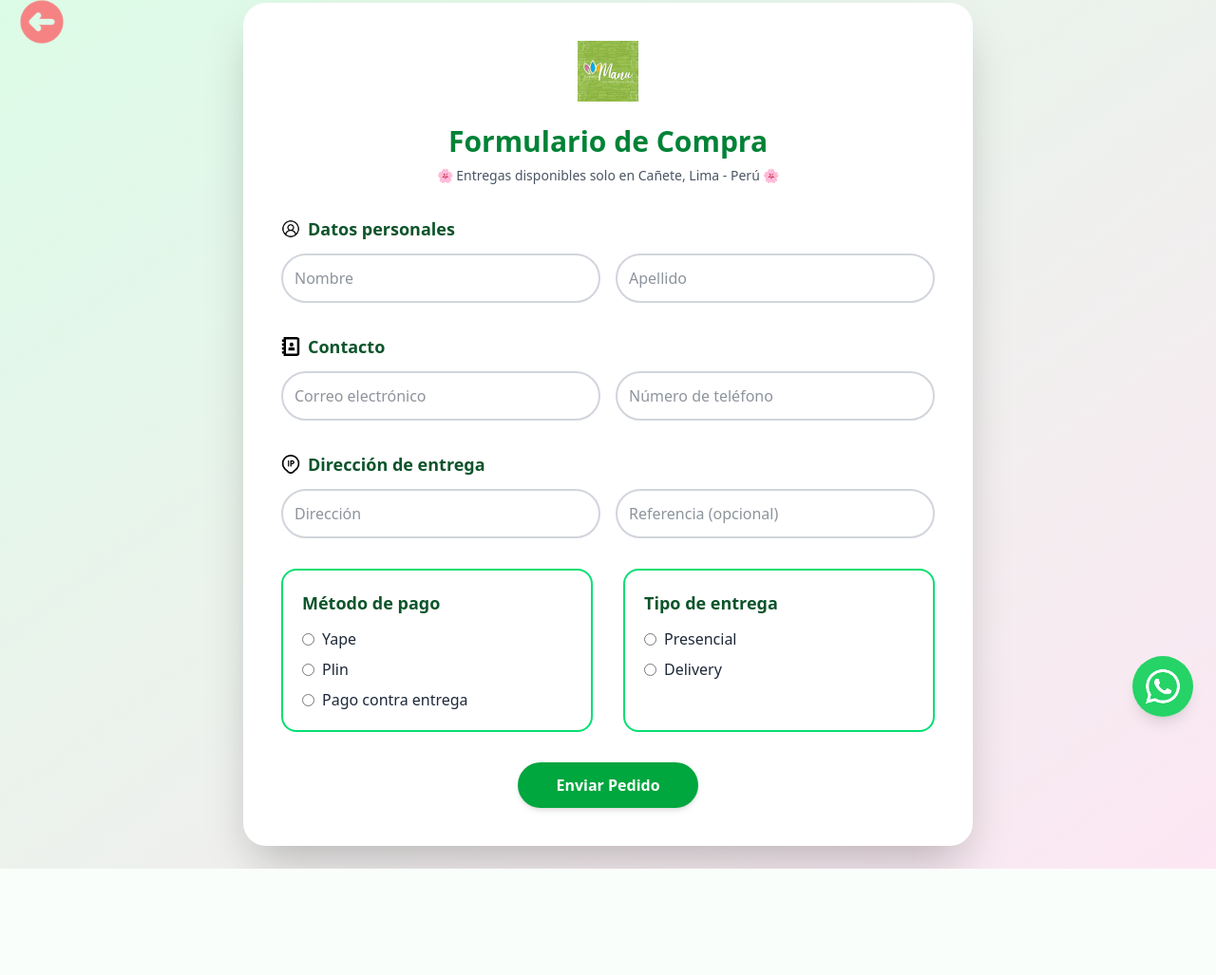
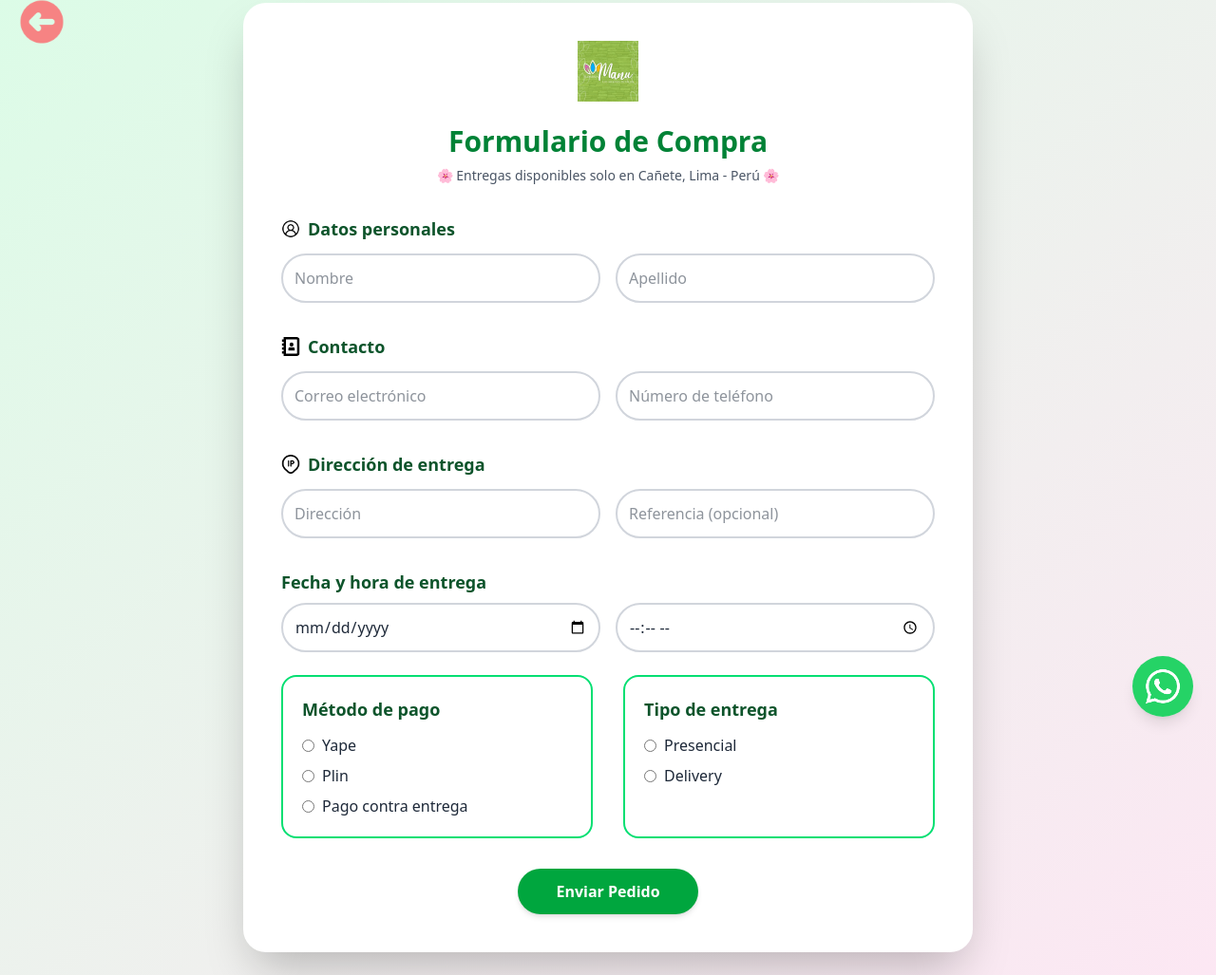
Before and after one commit to Axel-Huapaya/paginawebloa, a Flask app: page /formulario_compra in a window 1280 px wide. Shown: the part 21-1048 px from the top of the page at 95% size. Before the commit the page ends 936 px from the top, so only its background shows below. Run offline with Flask 3, Linux system fonts and the light colour scheme; style sheets or scripts are compiled from the project's sources; some libraries are stand-ins or nearby versions.

Commit message:
perf(formulario_compra):Actualizando el app.py y el js para que acepte fechas futuras y no pasadas

```diff
--- a/app.py
+++ b/app.py
@@ -195,13 +195,16 @@ def formulario_compra():
         referencia = request.form['referencia']
         pago = request.form['pago']
         entrega = request.form['entrega']
+        fecha_entrega = request.form['fecha_entrega']
+        hora_entrega = request.form['hora_entrega']
 
         cur = mysql.connection.cursor()
         try:
             cur.execute("""
-                INSERT INTO compras (nombre, apellido, correo, telefono, direccion, referencia, pago, entrega)
-                VALUES (%s, %s, %s, %s, %s, %s, %s, %s)
-            """, (nombre, apellido, correo, telefono, direccion, referencia, pago, entrega))
+                INSERT INTO compras
+                (nombre, apellido, correo, telefono, direccion, referencia, pago, entrega, fecha_entrega, hora_entrega)
+                VALUES (%s, %s, %s, %s, %s, %s, %s, %s, %s, %s)
+            """, (nombre, apellido, correo, telefono, direccion, referencia, pago, entrega, fecha_entrega, hora_entrega))
             mysql.connection.commit()
             flash('✅ Pedido enviado correctamente.', 'success')
         except Exception as e:
@@ -213,6 +216,7 @@ def formulario_compra():
         return redirect('/formulario_compra')
 
     return render_template('formulario_compra.html')
+
 
 
 #formulario cotizacion
--- a/static/js/final_compra.js
+++ b/static/js/final_compra.js
@@ -1,11 +1,23 @@
-document.addEventListener('DOMContentLoaded', () => {
-    const overlay = document.getElementById('success-overlay');
+document.addEventListener("DOMContentLoaded", () => {
+  // ✅ Mostrar animación de éxito y redirigir
+  const overlay = document.getElementById("success-overlay");
   if (overlay) {
-        overlay.classList.remove('hidden');
-        overlay.classList.add('animate-fade-in');
+    overlay.classList.remove("hidden");
+    overlay.classList.add("animate-fade-in");
+
     // Redirigir después de 2.5 segundos
     setTimeout(() => {
       window.location.href = "/";
     }, 2500);
   }
+
+  // ✅ Establecer fecha mínima (hoy) para entrega
+  const fechaInput = document.getElementById("fecha_entrega");
+  if (fechaInput) {
+    const hoy = new Date();
+    const año = hoy.getFullYear();
+    const mes = String(hoy.getMonth() + 1).padStart(2, "0");
+    const dia = String(hoy.getDate()).padStart(2, "0");
+    fechaInput.min = `${año}-${mes}-${dia}`;
+  }
 });
--- a/templates/formulario_compra.html
+++ b/templates/formulario_compra.html
@@ -11,7 +11,8 @@
   <link href="{{ url_for('static', filename='css/final_compra.css') }}" rel="stylesheet" />
 </head>
 
-<body class="bg-gradient-to-br from-green-100 to-pink-100 min-h-screen flex items-center justify-center p-6 transition-colors duration-500">
+<body
+  class="bg-gradient-to-br from-green-100 to-pink-100 min-h-screen flex items-center justify-center p-6 transition-colors duration-500">
 
   <!-- BOTÓN REGRESAR -->
   <div class="boton-regresar">
@@ -21,17 +22,20 @@
   </div>
 
   <!-- CONTENEDOR PRINCIPAL -->
-  <div class="bg-white dark:bg-gray-800 rounded-3xl shadow-2xl p-10 w-full max-w-3xl mx-auto transition-colors duration-500">
+  <div
+    class="bg-white dark:bg-gray-800 rounded-3xl shadow-2xl p-10 w-full max-w-3xl mx-auto transition-colors duration-500">
 
     <!-- LOGO -->
     <div class="flex justify-center mb-6">
-      <img src="{{ url_for('static', filename='image/logos/logo_empresa.png') }}" alt="Logo Florería Manu" class="h-16" />
+      <img src="{{ url_for('static', filename='image/logos/logo_empresa.png') }}" alt="Logo Florería Manu"
+        class="h-16" />
     </div>
 
     <!-- TÍTULO -->
     <div class="text-center mb-8">
       <h1 class="text-3xl font-extrabold text-green-700 dark:text-green-400">Formulario de Compra</h1>
-      <p class="text-sm text-gray-600 dark:text-gray-300 mt-2">🌸 Entregas disponibles solo en Cañete, Lima - Perú 🌸</p>
+      <p class="text-sm text-gray-600 dark:text-gray-300 mt-2">🌸 Entregas disponibles solo en Cañete, Lima - Perú 🌸
+      </p>
     </div>
 
     <!-- FORMULARIO -->
@@ -39,7 +43,8 @@
       <!-- DATOS -->
       <div>
         <h2 class="font-semibold text-lg text-green-900 dark:text-green-400 mb-3 flex items-center gap-2">
-          <img src="{{ url_for('static', filename='image/logos/perfil.png') }}" class="h-5 w-5 auto-invert" alt=""> Datos personales
+          <img src="{{ url_for('static', filename='image/logos/perfil.png') }}" class="h-5 w-5 auto-invert" alt="">
+          Datos personales
         </h2>
         <div class="grid grid-cols-1 md:grid-cols-2 gap-4">
           <input type="text" name="nombre" placeholder="Nombre" required
@@ -52,15 +57,16 @@
       <!-- CONTACTO -->
       <div>
         <h2 class="font-semibold text-lg text-green-900 dark:text-green-400 mb-3 flex items-center gap-2">
-          <img src="{{ url_for('static', filename='image/logos/contacto.png') }}" class="h-5 w-5 auto-invert" alt=""> Contacto
+          <img src="{{ url_for('static', filename='image/logos/contacto.png') }}" class="h-5 w-5 auto-invert" alt="">
+          Contacto
         </h2>
         <div class="grid grid-cols-1 md:grid-cols-2 gap-4">
           <input type="email" name="correo" placeholder="Correo electrónico" required
             class="border-2 border-gray-300 rounded-full p-3 w-full focus:ring-2 focus:ring-green-600 bg-transparent">
 
           <!-- TELÉFONO con validación 9 dígitos -->
-          <input type="tel" name="telefono" placeholder="Número de teléfono" required
-            maxlength="9" pattern="[0-9]{9}" title="Debe contener exactamente 9 dígitos"
+          <input type="tel" name="telefono" placeholder="Número de teléfono" required maxlength="9" pattern="[0-9]{9}"
+            title="Debe contener exactamente 9 dígitos"
             class="border-2 border-gray-300 rounded-full p-3 w-full focus:ring-2 focus:ring-green-600 bg-transparent">
         </div>
       </div>
@@ -68,7 +74,8 @@
       <!-- DIRECCIÓN -->
       <div>
         <h2 class="font-semibold text-lg text-green-900 dark:text-green-400 mb-3 flex items-center gap-2">
-          <img src="{{ url_for('static', filename='image/logos/dirección.png') }}" class="h-5 w-5 auto-invert" alt=""> Dirección de entrega
+          <img src="{{ url_for('static', filename='image/logos/dirección.png') }}" class="h-5 w-5 auto-invert" alt="">
+          Dirección de entrega
         </h2>
         <div class="grid grid-cols-1 md:grid-cols-2 gap-4">
           <input type="text" name="direccion" placeholder="Dirección" required
@@ -78,19 +85,37 @@
         </div>
       </div>
 
+      <!-- FECHA Y HORA DE ENTREGA -->
+      <div class="mb-6">
+        <h2 class="font-semibold text-lg text-green-900 mb-2">Fecha y hora de entrega</h2>
+        <div class="grid grid-cols-2 gap-4">
+          <input type="date" name="fecha_entrega" id="fecha_entrega"
+            class="border-2 border-gray-300 rounded-full p-3 w-full focus:ring-2 focus:ring-green-600 bg-transparent"
+            required>
+          <input type="time" name="hora_entrega" id="hora_entrega"
+            class="border-2 border-gray-300 rounded-full p-3 w-full focus:ring-2 focus:ring-green-600 bg-transparent"
+            required>
+        </div>
+      </div>
+
       <!-- MÉTODO DE PAGO Y ENTREGA -->
       <div class="grid grid-cols-1 md:grid-cols-2 gap-8">
         <div class="border-2 border-green-400 dark:border-green-600 rounded-2xl p-5">
           <h2 class="font-semibold text-lg text-green-900 dark:text-green-400 mb-3">Método de pago</h2>
-          <label class="flex items-center mb-2"><input type="radio" name="pago" value="Yape" class="mr-2 accent-pink-500" required> Yape</label>
-          <label class="flex items-center mb-2"><input type="radio" name="pago" value="Plin" class="mr-2 accent-pink-500"> Plin</label>
-          <label class="flex items-center"><input type="radio" name="pago" value="Pago contra entrega" class="mr-2 accent-pink-500"> Pago contra entrega</label>
+          <label class="flex items-center mb-2"><input type="radio" name="pago" value="Yape"
+              class="mr-2 accent-pink-500" required> Yape</label>
+          <label class="flex items-center mb-2"><input type="radio" name="pago" value="Plin"
+              class="mr-2 accent-pink-500"> Plin</label>
+          <label class="flex items-center"><input type="radio" name="pago" value="Pago contra entrega"
+              class="mr-2 accent-pink-500"> Pago contra entrega</label>
         </div>
 
         <div class="border-2 border-green-400 dark:border-green-600 rounded-2xl p-5">
           <h2 class="font-semibold text-lg text-green-900 dark:text-green-400 mb-3">Tipo de entrega</h2>
-          <label class="flex items-center mb-2"><input type="radio" name="entrega" value="Presencial" class="mr-2 accent-green-500" required> Presencial</label>
-          <label class="flex items-center"><input type="radio" name="entrega" value="Delivery" class="mr-2 accent-green-500"> Delivery</label>
+          <label class="flex items-center mb-2"><input type="radio" name="entrega" value="Presencial"
+              class="mr-2 accent-green-500" required> Presencial</label>
+          <label class="flex items-center"><input type="radio" name="entrega" value="Delivery"
+              class="mr-2 accent-green-500"> Delivery</label>
         </div>
       </div>
 
@@ -130,4 +155,5 @@
   <script src="{{ url_for('static', filename='js/final_compra.js') }}" defer></script>
 
 </body>
+
 </html>
--- a/templates/index.html
+++ b/templates/index.html
@@ -39,12 +39,12 @@
     </div>
 
     <!-- Buscador -->
-  <form id="form-busqueda" class="flex items-center border rounded px-2 py-1 bg-gray-100" onsubmit="event.preventDefault()">
+<form id="form-busqueda" class="flex items-center border rounded px-2 py-1 bg-gray-100" onsubmit="event.preventDefault()">
   <input
     type="search"
     id="buscador"
     placeholder="Buscar..."
-    class="bg-transparent outline-none px-2 text-sm"
+    class="bg-transparent outline-none px-20 text-sm"
   />
   <button type="button">
     <img
```
Also changed, not shown: static/css/buscador.css (added, +35 -0 lines). Lines whose indentation alone changed are shown as unchanged.
